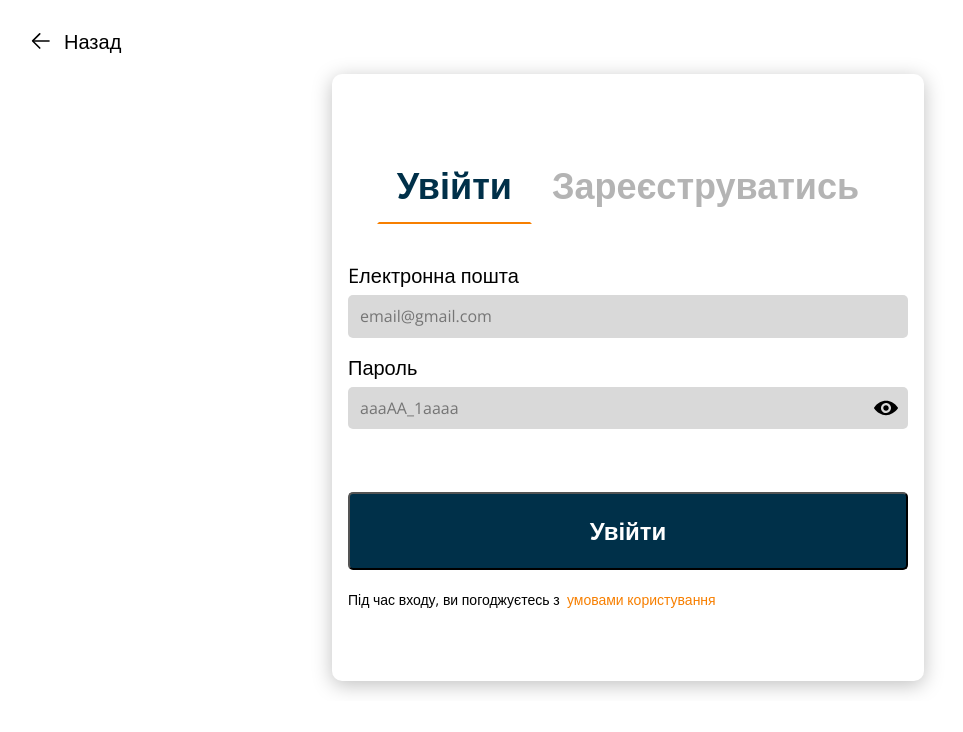
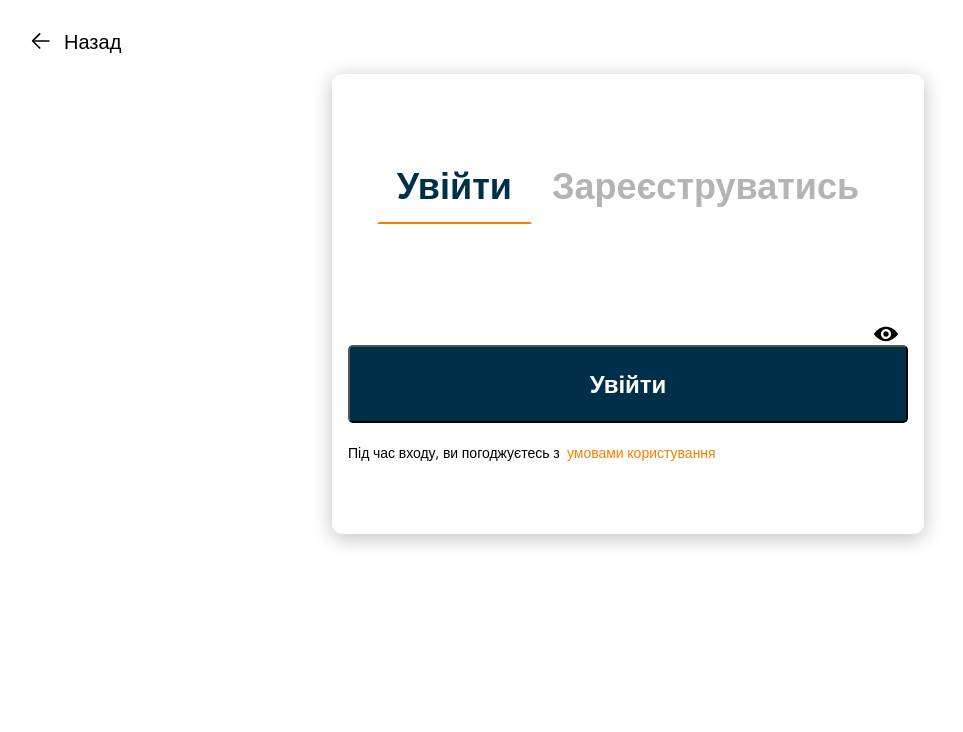
Before and after one commit to Olyazarichna/marketplace, a Next.js app: page /logInPage in a window 1280 px wide. Shown: the top 732 px of the page, without its empty margins (12-975 px from the left). Built offline with nearby package versions, Linux system fonts and the light colour scheme.

Commit message:
Update LoginForm.jsx

```diff
--- a/src/app/logInPage/components/LoginForm/LoginForm.jsx
+++ b/src/app/logInPage/components/LoginForm/LoginForm.jsx
@@ -3,7 +3,7 @@ import styles from './LoginForm.module.scss';
 import { useState } from 'react';
 import login from '../../../services/login';
 import { useRouter } from 'next/navigation';
-import InputField from '../InputField/InputField';
+// import InputField from '../InputField/InputField';
 
 const LoginForm = () => {
   const router = useRouter();
@@ -69,7 +69,7 @@ const LoginForm = () => {
 
   return (
     <form className={styles.form} onSubmit={handleSubmit} autoComplete="off" noValidate>
-      <InputField
+      {/* <InputField
         htmlFor="email"
         label={`Eлектронна пошта`}
         type="email"
@@ -78,12 +78,12 @@ const LoginForm = () => {
         value={email}
         onChange={handleChange}
         placeholder="email@gmail.com"
-      />
+      /> */}
       {emailOrPassError && (
         <p className={styles.error}>Поля електронної пошти та пароля не можуть бути порожніми</p>
       )}
       <div className={styles.passwordField}>
-        <InputField
+        {/* <InputField
           htmlFor="password"
           label="Пароль"
           type={showPassword ? 'text' : 'password'}
@@ -92,7 +92,7 @@ const LoginForm = () => {
           value={password}
           onChange={handleChange}
           placeholder="aaaAA_1aaaa"
-        />
+        /> */}
         {emailOrPassError && (
           <p className={styles.error}>Поля електронної пошти та пароля не можуть бути порожніми</p>
         )}
```
